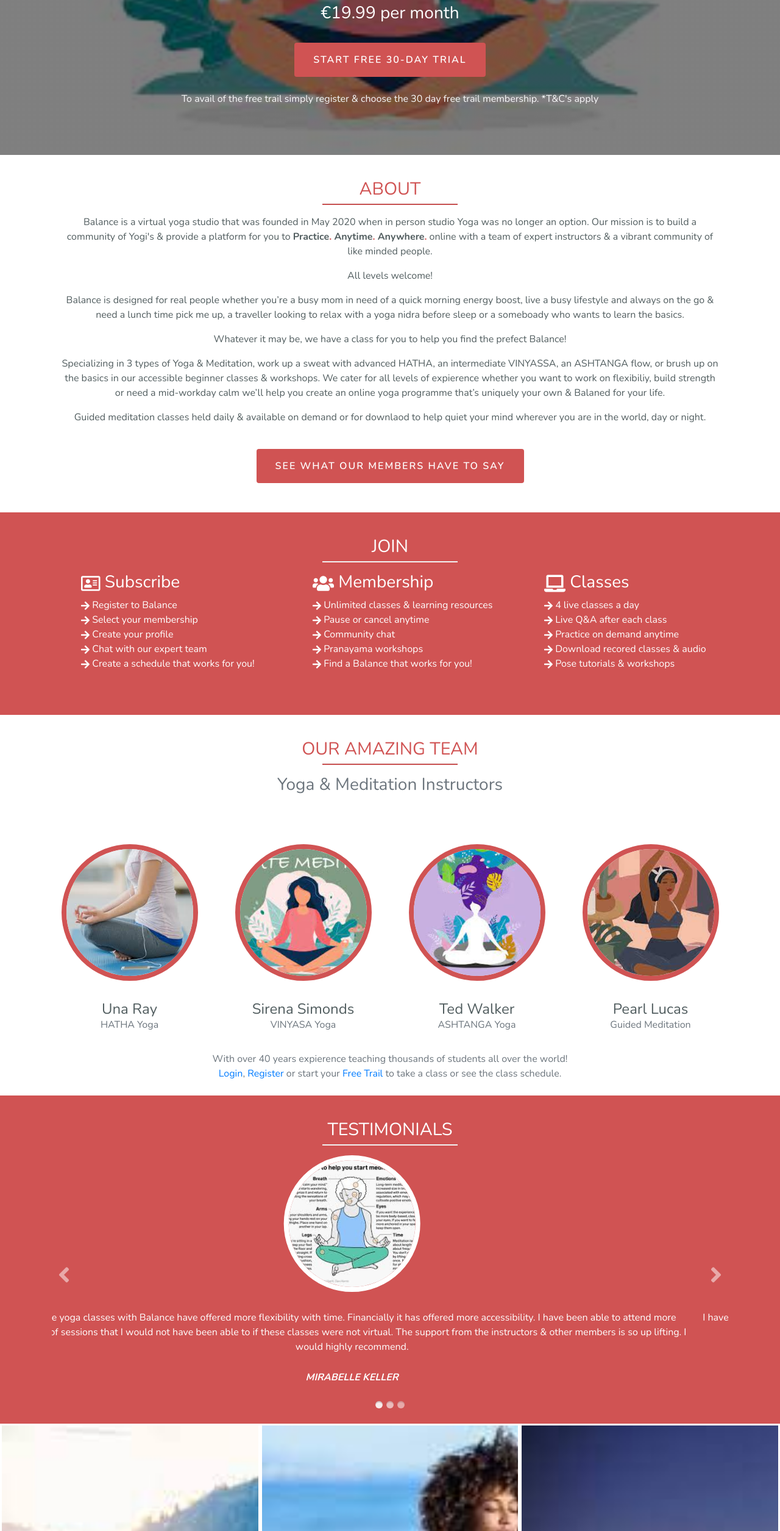
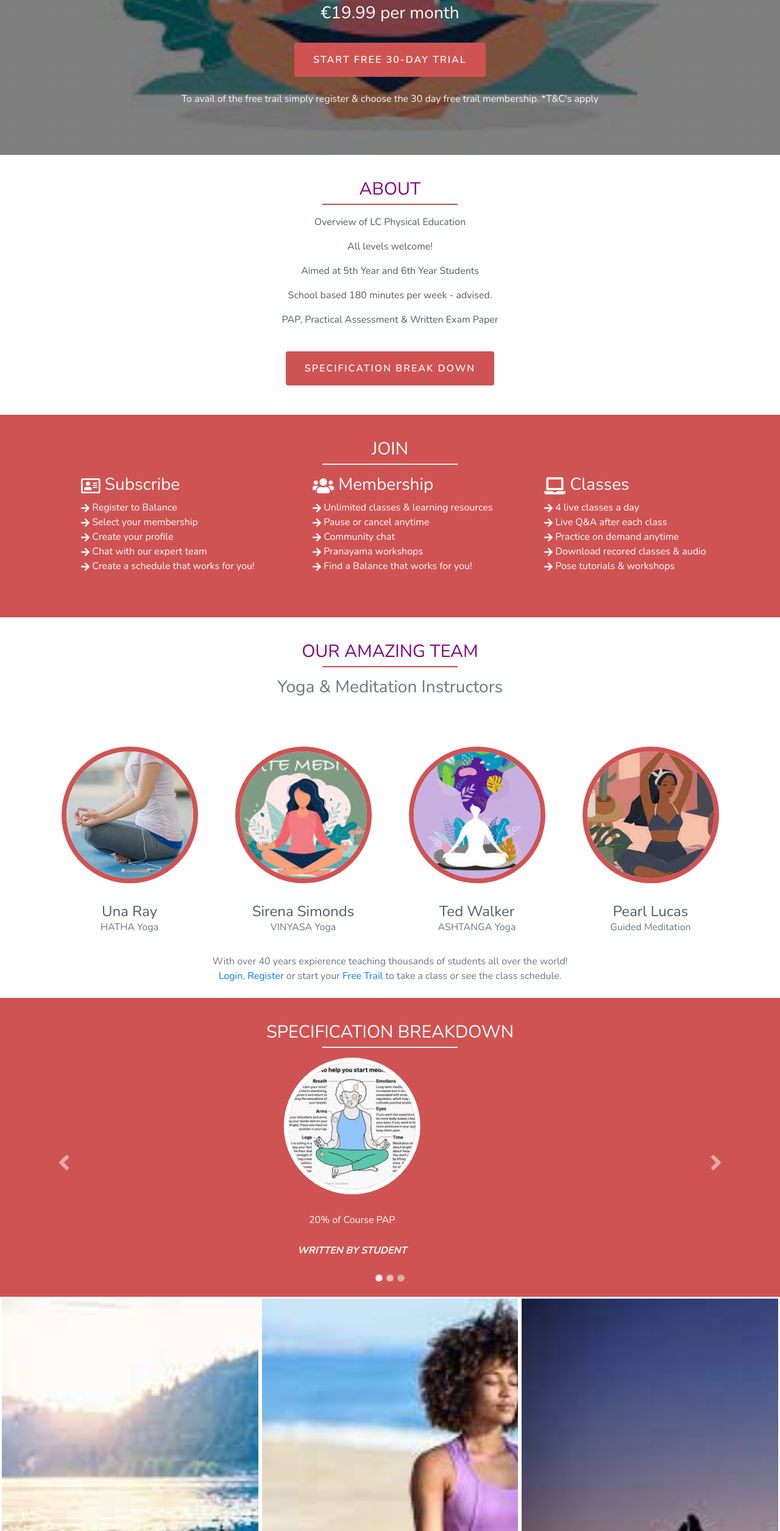
Before and after one commit to ctoweyburke/portfolio-website, a plain HTML site: page index.html in a window 1280 px wide. Shown: the part 240-2750 px from the top of the page at 61% size. Drawn offline with nearby package versions, Linux system fonts and the light colour scheme.

Commit message:
updates to index.html

```diff
--- a/assets/css/style.css
+++ b/assets/css/style.css
@@ -26,7 +26,7 @@ html {
   letter-spacing: 2px;
   font-size: 1.5px;
   margin: 10px 0 2px;
-  color: #D05353 !important;
+  color: purple !important;
   }
 
   .navbar-brand {
@@ -55,7 +55,7 @@ html {
     padding: .25rem .75rem;
     font-size: 1.25rem;
     line-height: 1;
-    border: 2px solid #D05353 !important;
+    border: 2px solid purple !important;
     border-radius: .25rem;
 }
 
@@ -113,7 +113,7 @@ html {
 
   .section-heading-red {
     line-height: 1rem;
-    color:#D05353;
+    color:purple;
 }
 
 .section-heading-white {
@@ -393,7 +393,7 @@ html {
 
   /*-----------------------alert */
   .alert {
-  background-color: #D05353;
+  background-color: purple;
   }
 
   .alert-heading {
--- a/index.html
+++ b/index.html
@@ -101,25 +101,21 @@
         </div>
       </div>
       <div class="col-12 text-center pb-5">
-        <p> Balance is a virtual yoga studio that was founded in May 2020 when in person studio Yoga was no longer an option.
-          Our mission is to build a community of Yogi's & provide a platform for you to <strong>Practice<span style="color: #D05353">.</span> Anytime<span style="color: #D05353">.</span> Anywhere<span style="color: #D05353">.</span></strong> online with a team of expert instructors & a vibrant community of like minded people.
-          <p>All levels welcome!</p>
-          <p>
-          Balance is designed for real people whether you’re a busy mom in need of a quick morning energy boost, live a busy lifestyle and always on the go & need a lunch time pick me up, a traveller looking to relax with a yoga nidra before sleep or a someboady who wants to learn the basics.
-        </p>
-        <p>Whatever it may be, we have a class for you to help you find the prefect Balance!</p>
         <p>
-          Specializing in 3 types of Yoga & Meditation, work up a sweat with advanced HATHA, an intermediate VINYASSA, an ASHTANGA flow,
-          or brush up on the basics in our accessible beginner classes & workshops. We cater for all levels of expierence
-          whether you want to work on flexibiliy, build strength or need a mid-workday calm we’ll help you create an online yoga
-          programme that’s uniquely your own & Balaned for your life.
-        </p>
-        <p>
-           Guided meditation classes held daily & available on demand or for downlaod to help quiet your mind wherever you are in the
-           world, day or night.
+        Overview of LC Physical Education
+            <p>All levels welcome!</p>
+            <p>
+                Aimed at 5th Year and 6th Year Students
+            </p>
+
+            <p>
+                School based 180 minutes per week - advised.
+            </p>
+            <p>
+                PAP, Practical Assessment & Written Exam Paper
           </p>
           <br>
-          <a class="btn btn-main-pink btn" href="#testimonial-section" role="button">See What Our Members Have To Say</a>
+          <a class="btn btn-main-pink btn" href="#testimonial-section" role="button">Specification break down</a>
       </div>
     </div>
   </section>
@@ -242,7 +238,7 @@
     <div class="container ">
       <div class="row py-5">
         <div class="col-12">
-          <h2 class="section-heading-white text-center text-uppercase">Testimonials</h2>
+          <h2 class="section-heading-white text-center text-uppercase">Specification Breakdown</h2>
           <hr class="divider-section-white" />
           <div id="testimonials-carousel" class="carousel slide" data-ride="carousel">
 
@@ -257,24 +253,18 @@
             <div class="carousel-inner">
               <div class="carousel-item active">
                 <div class="img-box"><img src="assets/images/review-0.jpg" alt="" class="image-fit-cover"></div>
-                <p class="testimonial">Online yoga classes with Balance have offered more flexibility with time. Financially it has offered more accessibility. I have been able to attend more
-                  variety of sessions that I would not have been able to if these classes were not virtual. The
-                  support from the instructors & other members is so up lifting. I would highly recommend.</p>
-                <p class="overview"><b>Mirabelle Keller</b></p>
+                <p class="testimonial">20% of Course PAP </p>
+                <p class="overview"><b>Written by Student</b></p>
               </div>
               <div class="carousel-item">
                 <div class="img-box"><img src="assets/images/review-2.jpg" alt="" class="image-fit-cover"></div>
-                <p class="testimonial">I have been attending online yoga classes with Balance virtually since
-                  October 2020 as a beginner & I have not looked back. They have been a lifeline during lockdown & I can comfortably
-                  fit classe into my day no matter what the week throws at me I would 100% recommend</p>
-                <p class="overview"><b>Matilda Burton</b></p>
+                <p class="testimonial">30% Practical Assessment from Lessons</p>
+                <p class="overview"><b>Based on teacher assessment of ability of student</b></p>
               </div>
               <div class="carousel-item">
                 <div class="img-box"><img src="assets/images/review-3.jpg" alt="" class="image-fit-cover"></div>
-                <p class="testimonial">I joined online yoga classes with Balance when living in Ireland, I have since
-                  relocated to London and have kept my membership. The flexibility, number of classes & support to
-                  develop provides the perfect environment to learn & practice at a time that suits me. </p>
-                <p class="overview"><b>Simon Cooper</b></p>
+                <p class="testimonial">50% Exam Paper - 2 1/2 hours - Higher or Ordinary
+                <p class="overview"><b>EXAM</b></p>
               </div>
             </div>
 
@@ -315,8 +305,9 @@
         <div class="col-12 col-md-6 pt-1">
           <h3 class="footer-headings">Contact Us</h3>
           <hr class="footer-divider">
-          <p><i class="fas fa-map-marker-alt hvr-pulse-grow"></i> Head office:Galway, Ireland</p>
-          <p><i class="fas fa-envelope hvr-pulse-grow"></i> <a id="email-address" href="mailto:info@balance.com?">info@balance.com </a></p>
+          <p><i class="fas fa-map-marker-alt hvr-pulse-grow"></i> Head office: Galway, Ireland</p>
+          <p><i class="fas fa-envelope hvr-pulse-grow"></i> <a id="email-address" href="mailto:info@balance.com?">info@lcpeireland.com </a></p>
+          <p><i class="fas fa-envelope hvr-pulse-grow"></i> <a id="email-address" href="mailto:info@balance.com?">sales@lcpeireland.com </a></p>
           <p><i class="fas fa-phone hvr-pulse-grow"></i> <a id="phone-number-ire" href="tel:+353-01-70-80-90"> +353 1 70 80 90</a>: Monday-Friday: 9am-5pm GMT </p>
           <p><i class="fas fa-phone hvr-pulse-grow"></i> <a id="phone-number" href="tel:1800-70-80-90"> 1800 70 80 90</a>: Outside ROI, Monday-Friday: 9am-5pm GMT</p>
         </div>
@@ -333,7 +324,7 @@
 
             <div class="form-group form-check">
               <input type="checkbox" class="form-check-input" id="check-box">
-              <label class="form-check" for="check-box">I consent to receiving content from PE LC Ire</label>
+              <label class="form-check" for="check-box">I consent to receiving content from PE LC Ireland</label>
             </div>
             <button type="submit" class="btn btn-footer btn-sm">Subscribe</button>
           </form>
```
